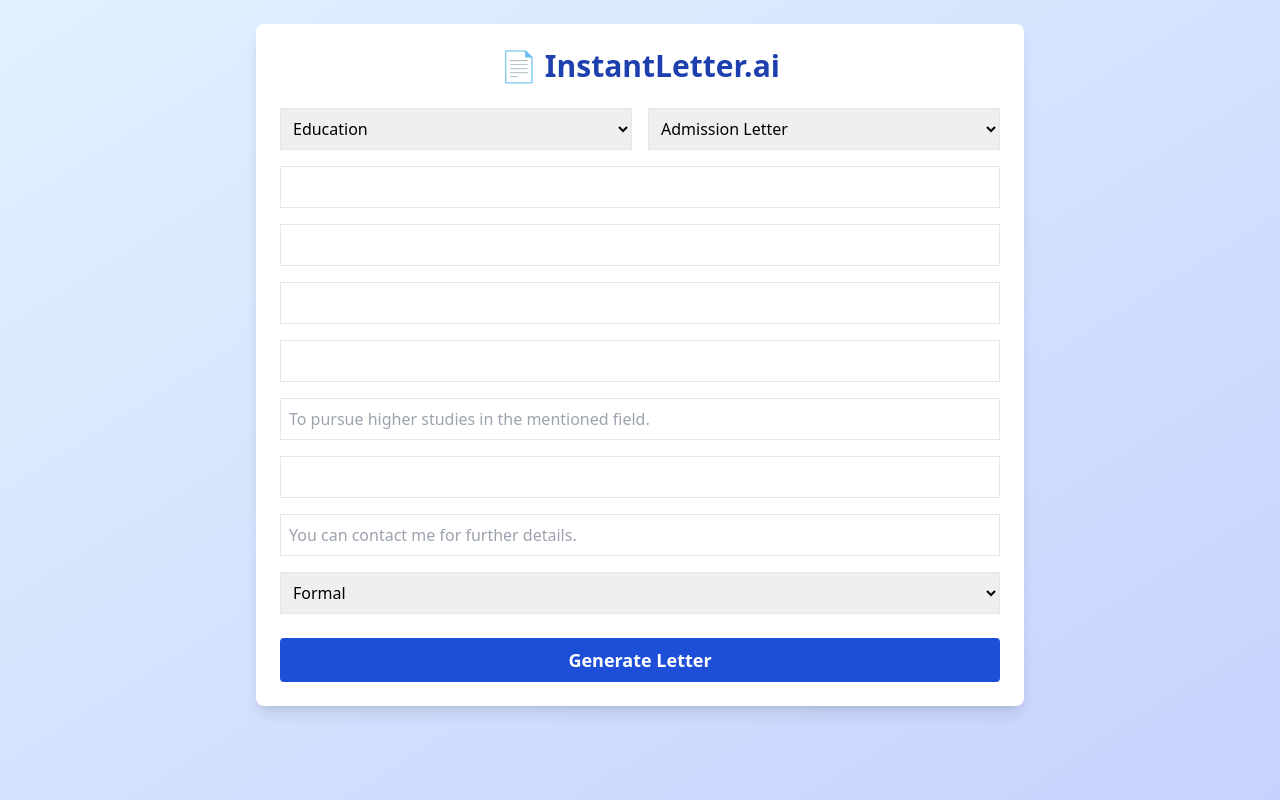
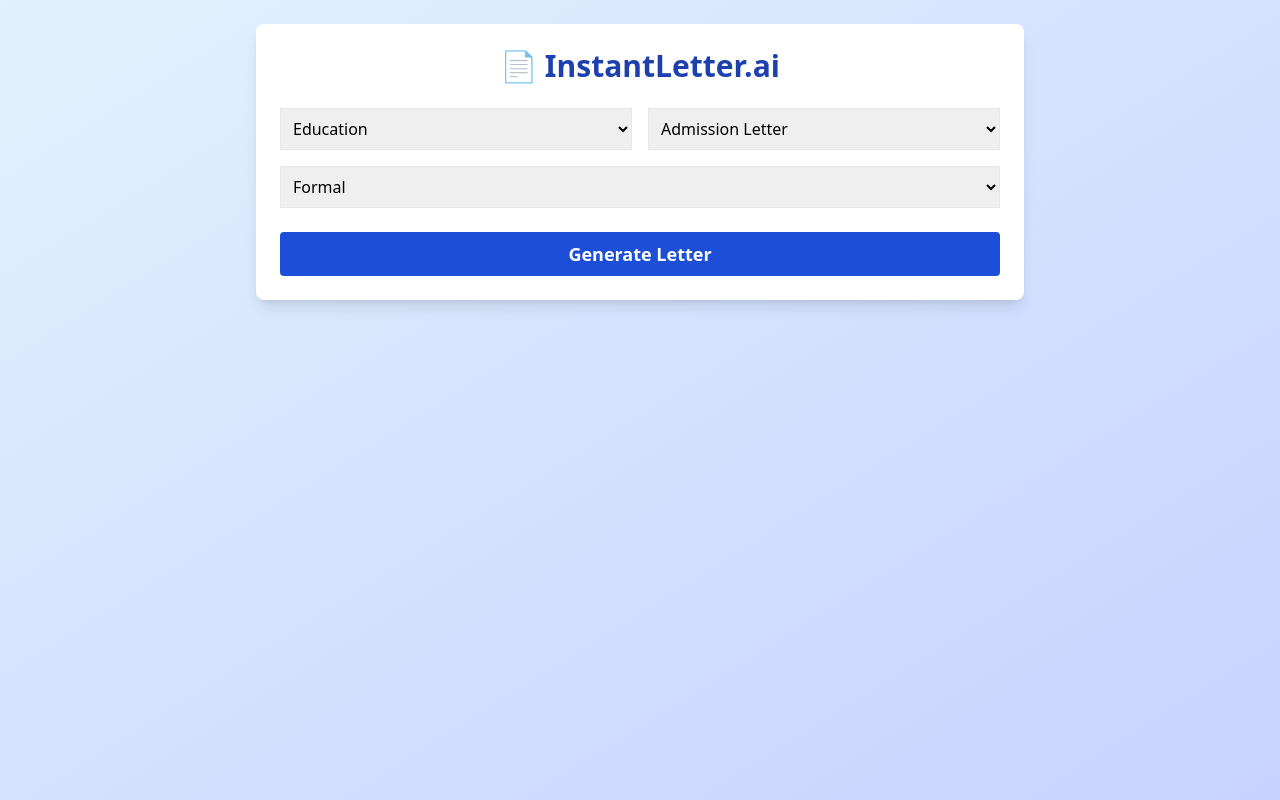
Before and after one commit to uzair-dev123/instantletter-ai-v1, a React (Vite) app: page / in a window 1280 px wide. Built offline with nearby package versions, Linux system fonts and the light colour scheme; the HTML template or start-up script is replaced by a standard one.

Commit message:
Update App.jsx

```diff
--- a/src/App.jsx
+++ b/src/App.jsx
@@ -18,46 +18,43 @@
     Employment: [
       'Job Application',
       'Resignation Letter',
-      'Experience Letter Request',
+      'Experience Certificate Request',
       'Leave Letter',
       'Reference Letter'
     ],
-    Visa: [
+    'Visa & Immigration': [
       'Sponsor Letter',
       'Visa Explanation Letter',
       'Invitation Letter',
-      'Travel Itinerary Letter'
+      'Cover Letter for Visa'
     ],
-    Legal: [
-      'Authorization Letter',
-      'Affidavit',
-      'Power of Attorney',
-      'NOC Letter'
-    ],
-    Banking: [
+    'Banking & Finance': [
       'Loan Application',
       'Bank Statement Request',
-      'Import Letter of Credit',
-      'Export Payment Guarantee'
+      'Import LC Request',
+      'Export Performance Letter'
+    ],
+    'Personal & Miscellaneous': [
+      'Apology Letter',
+      'Gratitude Letter',
+      'Leave of Absence'
     ]
   };
 
   const [selectedCategory, setSelectedCategory] = useState('Education');
   const [selectedSubtype, setSelectedSubtype] = useState(categories['Education'][0]);
-  const [fields, setFields] = useState([]);
+  const [fields, setFields] = useState({});
   const [formData, setFormData] = useState({});
   const [tone, setTone] = useState('Formal');
   const [output, setOutput] = useState('');
   const [loading, setLoading] = useState(false);
 
   useEffect(() => {
-    const template = templates.find(
-      (t) => t.category === selectedCategory && t.subcategory === selectedSubtype
-    );
-    setFields(template ? template.fields : []);
+    const template = templates[selectedCategory]?.[selectedSubtype];
+    setFields(template?.fields || {});
     const newFormData = {};
-    template?.fields.forEach((field) => {
-      newFormData[field.name] = '';
+    Object.keys(template?.fields || {}).forEach((fieldName) => {
+      newFormData[fieldName] = '';
     });
     setFormData(newFormData);
   }, [selectedCategory, selectedSubtype]);
@@ -65,7 +62,9 @@
   const generateLetter = async () => {
     setLoading(true);
     try {
-      const contentString = fields.map((field) => `${field.label}: ${formData[field.name]}`).join('\n');
+      const contentString = Object.entries(formData)
+        .map(([key, value]) => `${key}: ${value}`)
+        .join('\n');
       const res = await fetch('/api/generate-letter', {
         method: 'POST',
         headers: { 'Content-Type': 'application/json' },
@@ -126,13 +125,13 @@
             ))}
           </select>
 
-          {fields.map((field, idx) => (
+          {Object.entries(fields).map(([fieldName, placeholder], idx) => (
             <input
               key={idx}
               className="border p-2 col-span-2"
-              placeholder={field.placeholder}
-              value={formData[field.name] || ''}
-              onChange={(e) => setFormData({ ...formData, [field.name]: e.target.value })}
+              placeholder={fieldName}
+              value={formData[fieldName] || ''}
+              onChange={(e) => setFormData({ ...formData, [fieldName]: e.target.value })}
             />
           ))}
 
```
